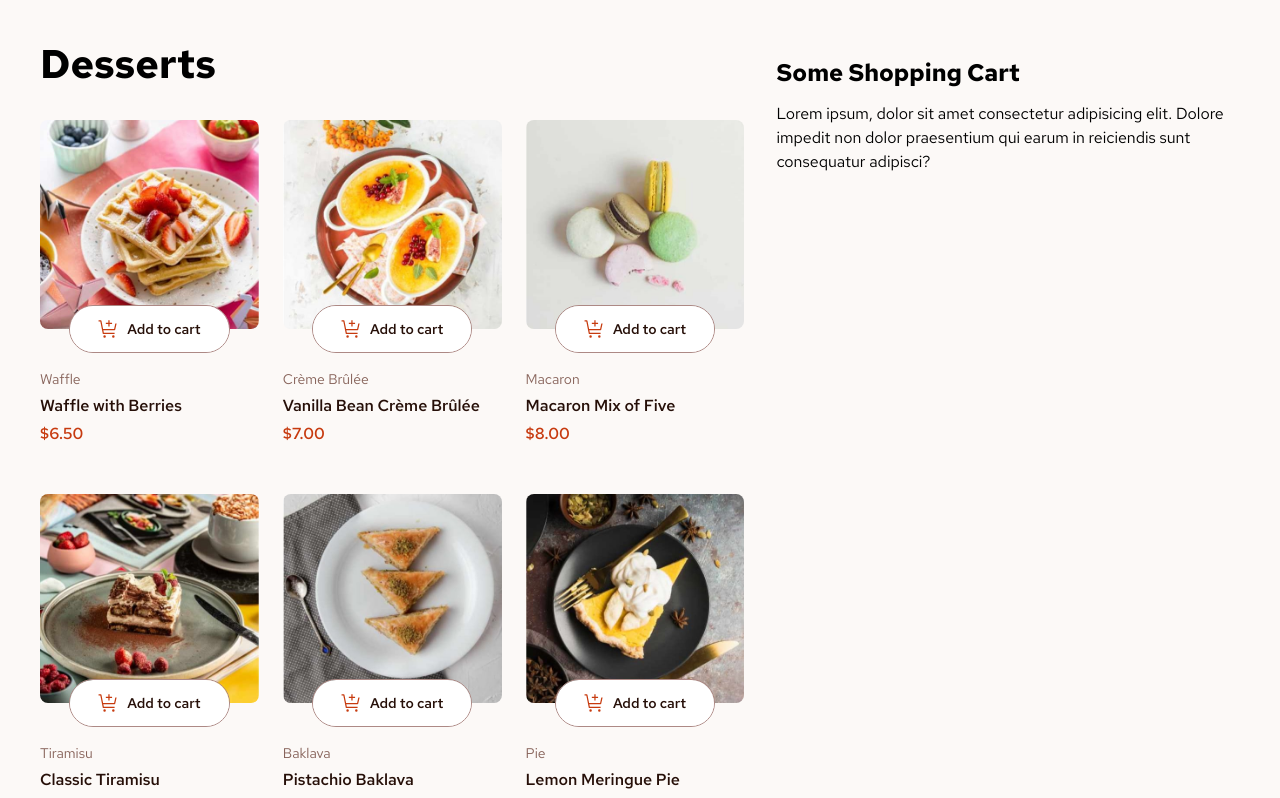
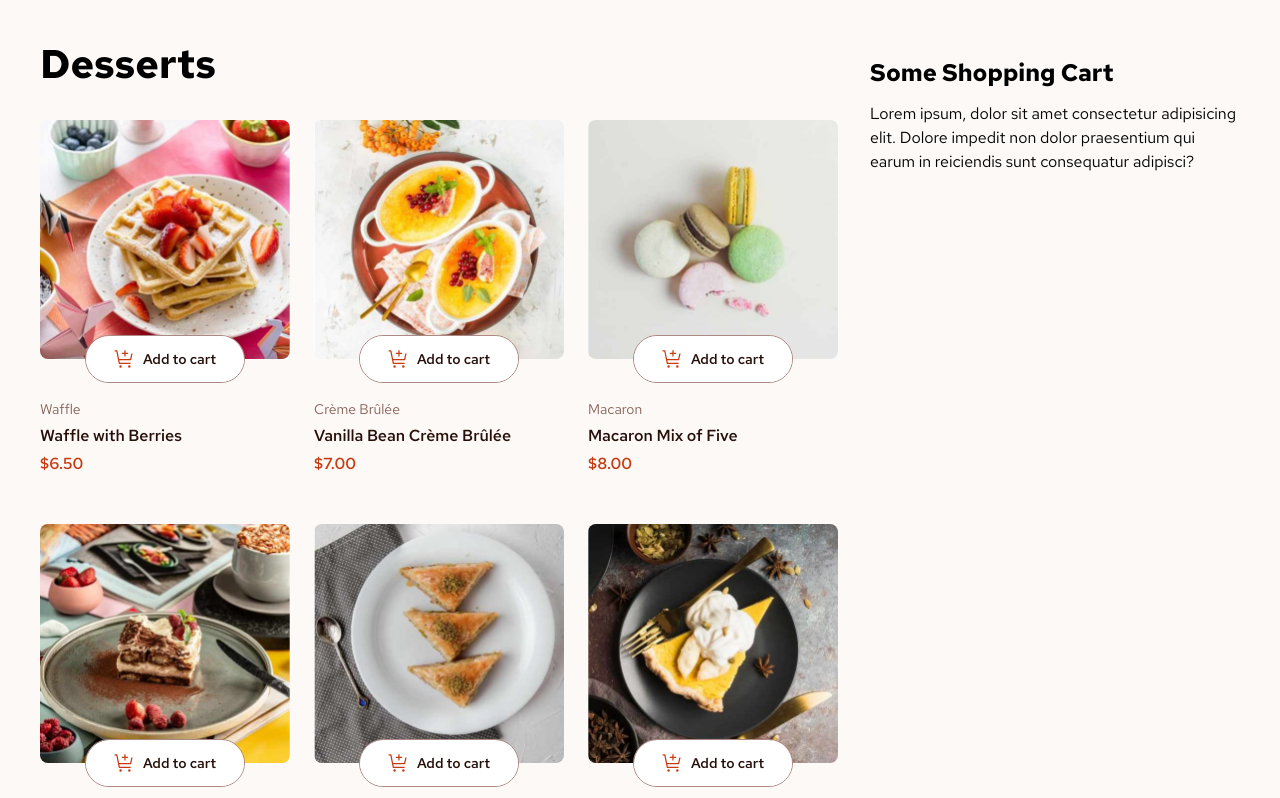
Before and after one commit to raygdev/product-list-with-cart-main, a React (Vite) app: page / in a window 1280 px wide. Shown: the top 798 px of the page. Built offline with nearby package versions, Linux system fonts and the light colour scheme.

Commit message:
Add max width for images on desktop

```diff
--- a/src/index.css
+++ b/src/index.css
@@ -180,4 +180,7 @@ ul {
     display: flex;
     gap: var(--space-400);
   }
+  img {
+    max-width: 15.625rem;
+  }
 }
```
